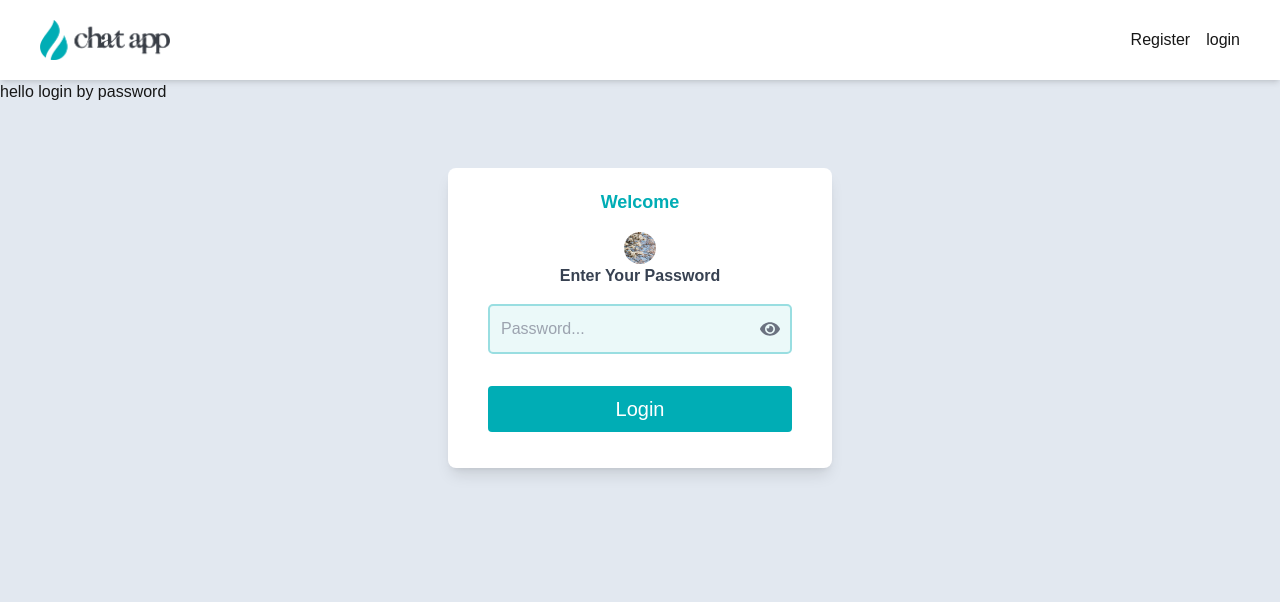
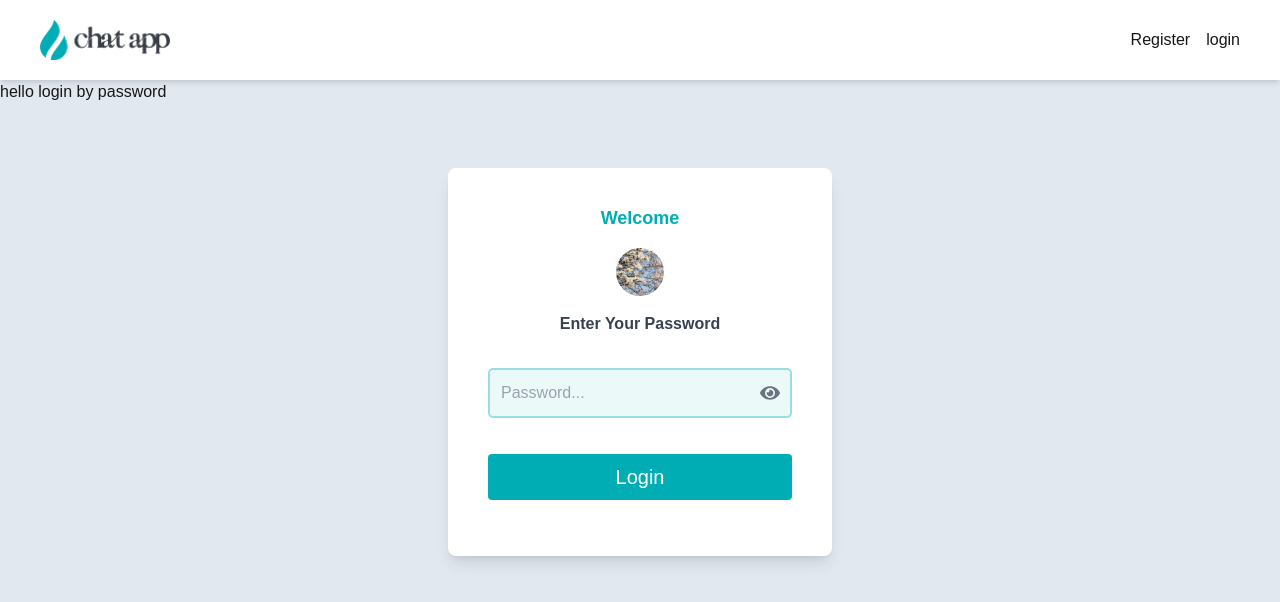
Before and after one commit to nevine1/chat-app-reduxt-tookit, a Next.js app in the folder client/: page /auth/password in a window 1280 px wide. Shown: the top 602 px of the page. Built offline with nearby package versions, Linux system fonts and the light colour scheme.

Commit message:
new changes

```diff
--- a/client/src/components/auth/LoginByEmail.js
+++ b/client/src/components/auth/LoginByEmail.js
@@ -81,7 +81,7 @@ const LoginByEmail = () => {
       <div className="flex flex-col justify-center items-center mt-[5%] w-[30%] lg:w-[30%] sm:w-[50%] p-6 bg-white shadow-lg rounded-lg">
         <div className="flex flex-col gap-4 items-center mt-3">
             <FaUserTie className="text-[50px] text-gray-500"/>
-            <h1 className="text-lg font-semibold mb-4 text-primary">Welcome to chat-app</h1>
+            <h1 className="text-lg font-semibold mb-5 text-primary">Welcome to chat-app</h1>
         </div>
 
         <form className="flex flex-col gap-4 w-full px-4" onSubmit={handleSubmit}>
@@ -92,7 +92,7 @@ const LoginByEmail = () => {
             type="email"
             placeholder="Email..."
             onChange={(e) => setEmail(e.target.value)}
-            className="p-3 border rounded mb-3 text-gray-500 focus:outline-primary-dark bg-primary-light"
+            className="p-3 border rounded mb-5 text-gray-500 focus:outline-primary-dark bg-primary-light"
             autoComplete="off"
             />
 
@@ -105,7 +105,7 @@ const LoginByEmail = () => {
         </form>
         {errorMessage && <p className="text-red-500">{errorMessage}</p>}
         {successMessage && <p className="text-green-500">{successMessage}</p>}
-        <p className="text-gray-600 text-[16px] my-2">
+        <p className="text-gray-600 text-[16px] mt-4 mb-5">
           New User:
           <Link href="/auth/register" className="text-primary"> SignUp</Link>
         </p>
--- a/client/src/components/auth/LoginByPassword.js
+++ b/client/src/components/auth/LoginByPassword.js
@@ -82,7 +82,7 @@ const LoginByPassword = () => {
         <div className="flex justify-center items-center w-screen">
             <div className="flex flex-col justify-center items-center py-5 mt-[5%] w-[30%] lg:w-[30%] p-6 bg-white shadow-lg rounded-lg">
             {
-                 user && <h1 className="text-lg font-semibold mb-4 text-primary">Welcome {user.name } </h1>
+                 user && <h1 className="text-lg font-semibold my-4 text-primary">Welcome {user.name } </h1>
             }
 
                 {
@@ -91,9 +91,9 @@ const LoginByPassword = () => {
                     <Image
                     src={profile_pic}
                     alt="profile pic "
-                    width={70}
-                    height={70}
-                    className="rounded-full h-8 w-8"
+                    width={90}
+                    height={90}
+                    className="rounded-full h-12 w-12 mb-4"
                     priority
                 />
 
@@ -102,7 +102,7 @@ const LoginByPassword = () => {
                 <h1 className="text-md font-semibold mb-4 text-gray-700">Enter Your Password</h1>
 
                 <form className="flex flex-col gap-4 w-full px-4" onSubmit={handleSubmit}>
-                <div className="relative w-full mb-4">
+                <div className="relative w-full mb-5 mt-4">
                     <input
                         id="password"
                         type={ showPassword ? "text" : "password"}
@@ -122,7 +122,7 @@ const LoginByPassword = () => {
 
                     <button type="submit"
                         disabled={isLoading}
-                        className="bg-primary text-white py-2 px-4 mb-4 rounded text-bold text-[20px]">
+                        className="bg-primary text-white py-2 px-4 mb-9 rounded text-bold text-[20px]">
                         { isLoading? "Loading..." : "Login"}
                     </button>
                     {/* <p className="text-[15px] text-primary mb-6 text-center">
--- a/client/src/components/messaging/SearchUser.js
+++ b/client/src/components/messaging/SearchUser.js
@@ -18,8 +18,14 @@ const SearchUser = () => {
       const URL = `${process.env.NEXT_PUBLIC_BACK_END_URL}/users/searchingUser`;
       const resp = await axios.post(URL, { searchQuery: search });
 
-      setAllUsers(resp?.data.data);
-      toast.success(resp.data.message);
+      setAllUsers(resp?.data.data || []);
+
+
+      if (resp.data.success) { //if users found
+        toast.success(resp.data.message);
+      } else {
+        toast.error(resp.data.message);
+      }
     } catch (error) {
 
       toast.error(error?.response?.data?.message || "An error occurred");
@@ -34,12 +40,12 @@ const SearchUser = () => {
       clearTimeout(debounceTimeout);
       debounceTimeout = setTimeout(() => {
         fetchAllUsers();
-      }, 500); // debounce delay
+      }, 500);
     } else {
       setAllUsers([]);
     }
 
-    // Cleanup on unmount
+
     return () => clearTimeout(debounceTimeout);
   }, [search]);
 
@@ -64,9 +70,9 @@ const SearchUser = () => {
           />
         </div>
           {!loading && allUsers.length === 0 && search.length >= 3 && (
-            <span className="text-red-600">No user found</span>
+            <span className="text-red-600">{search} not found</span>
           )}
-                  <div className={`${allUsers.length > 0 ? " m-3 p-5 " : "bg-red-500 "}  `}>
+              <div className={`${allUsers.length > 0 ? " m-3 p-5 " : "bg-red-500 "}  `}>
 
           { !loading &&
             allUsers.map((user, index) => (
```
Also changed, not shown: 1 other file (tests, documents, lock files or other folders).
